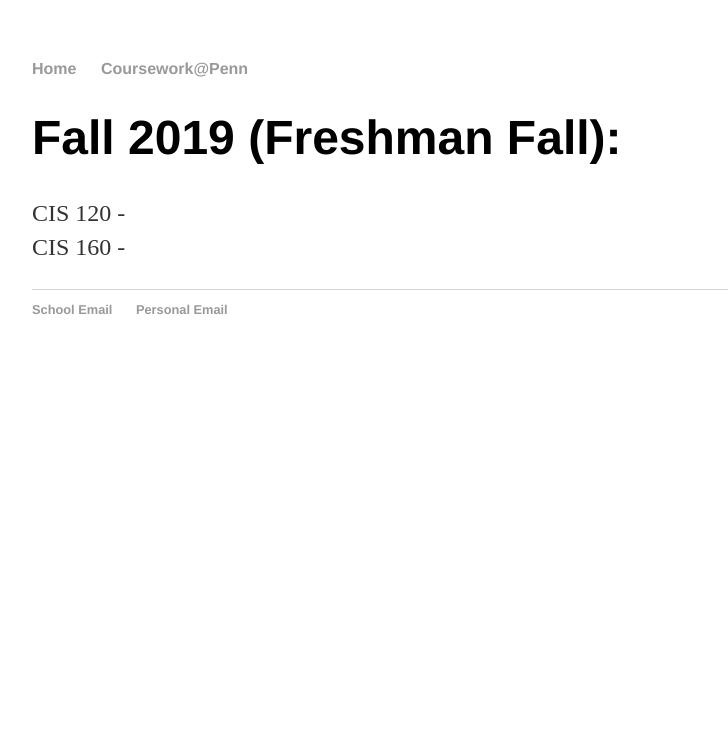
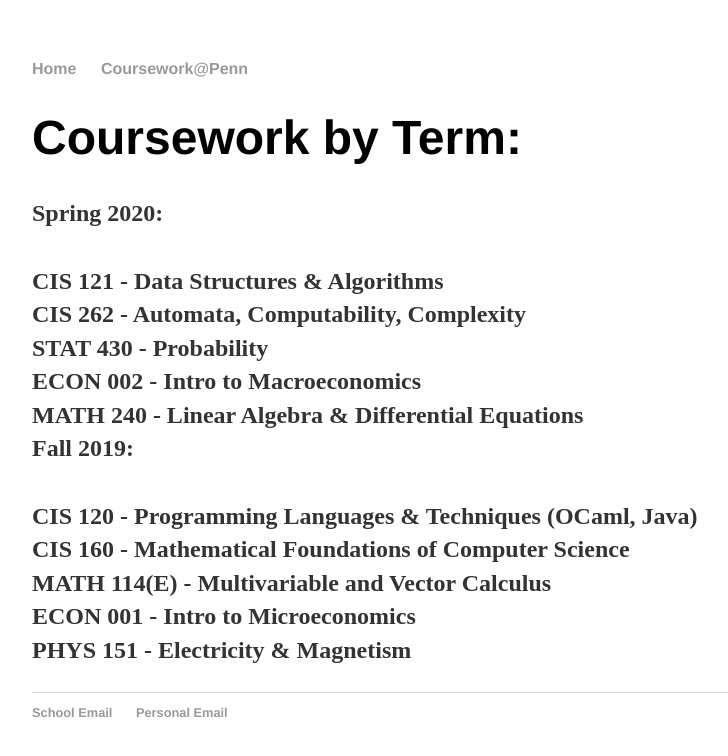
Before and after one commit to lavnik-balyan/lavnik-balyan.github.io, a Jekyll site: the page built from Coursework@Penn/index.html, in a window 1280 px wide. Shown: the top 756 px of the page, without its empty margins (160-888 px from the left). Built offline with Jekyll 4.4.1, drawn with Linux system fonts in a browser that asks for light colours.

Commit message:
Update index.html

```diff
--- a/Coursework@Penn/index.html
+++ b/Coursework@Penn/index.html
@@ -4,7 +4,24 @@
 ---
 
 <div class="Coursework@Penn">
-     <h1>Fall 2019 (Freshman Fall):</h1>
-          <p> CIS 120 -
-          <br /> CIS 160 - </p>
+     <h1>Coursework by Term:</h1>
+          <p>
+               <b>Spring 2020:<b/>
+               <br />
+               <br />CIS 121 - Data Structures & Algorithms
+               <br /> CIS 262 - Automata, Computability, Complexity
+               <br /> STAT 430 - Probability
+               <br /> ECON 002 - Intro to Macroeconomics
+               <br /> MATH 240 - Linear Algebra & Differential Equations
+
+               <br />
+
+               <b>Fall 2019:<b/>
+               <br />
+               <br />CIS 120 - Programming Languages & Techniques (OCaml, Java)
+               <br /> CIS 160 - Mathematical Foundations of Computer Science
+               <br /> MATH 114(E) - Multivariable and Vector Calculus
+               <br /> ECON 001 - Intro to Microeconomics
+               <br /> PHYS 151 - Electricity & Magnetism
+          </p>
 </div>
```
